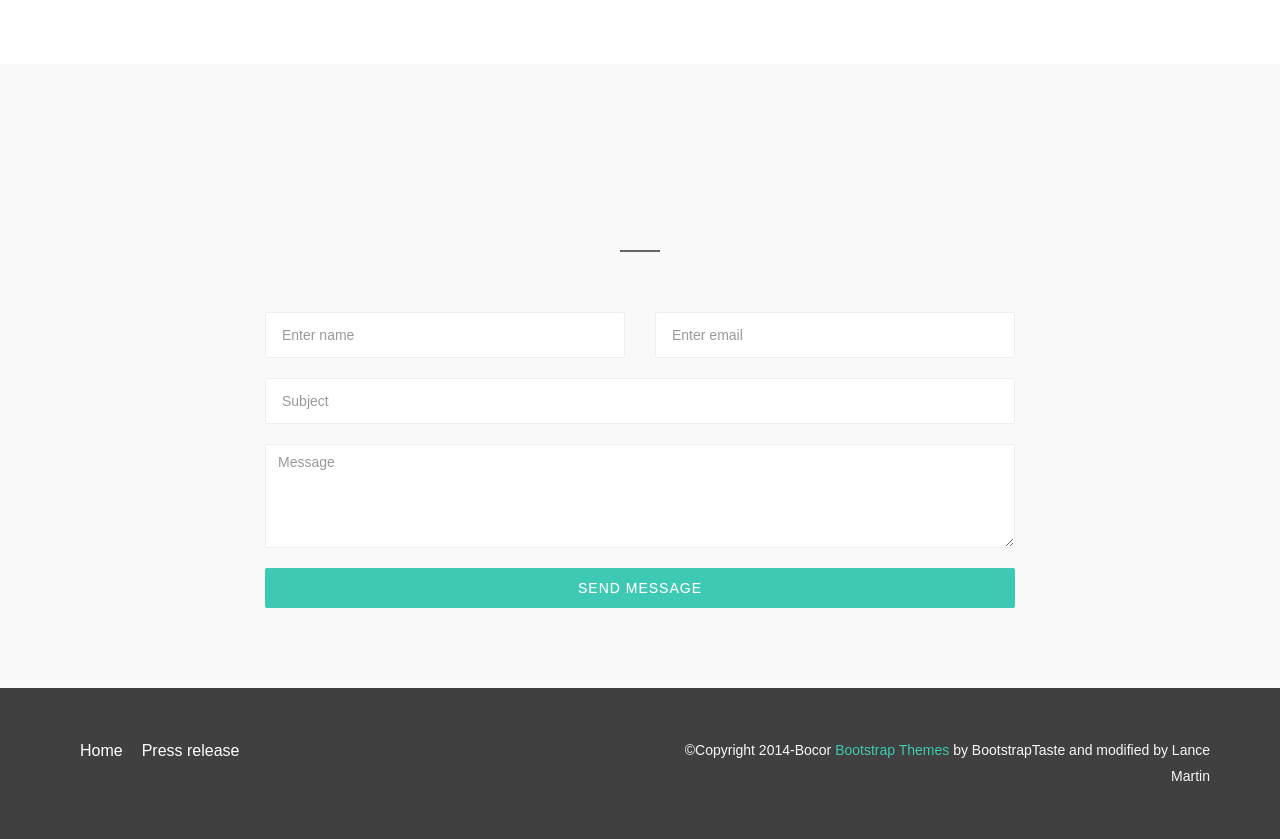
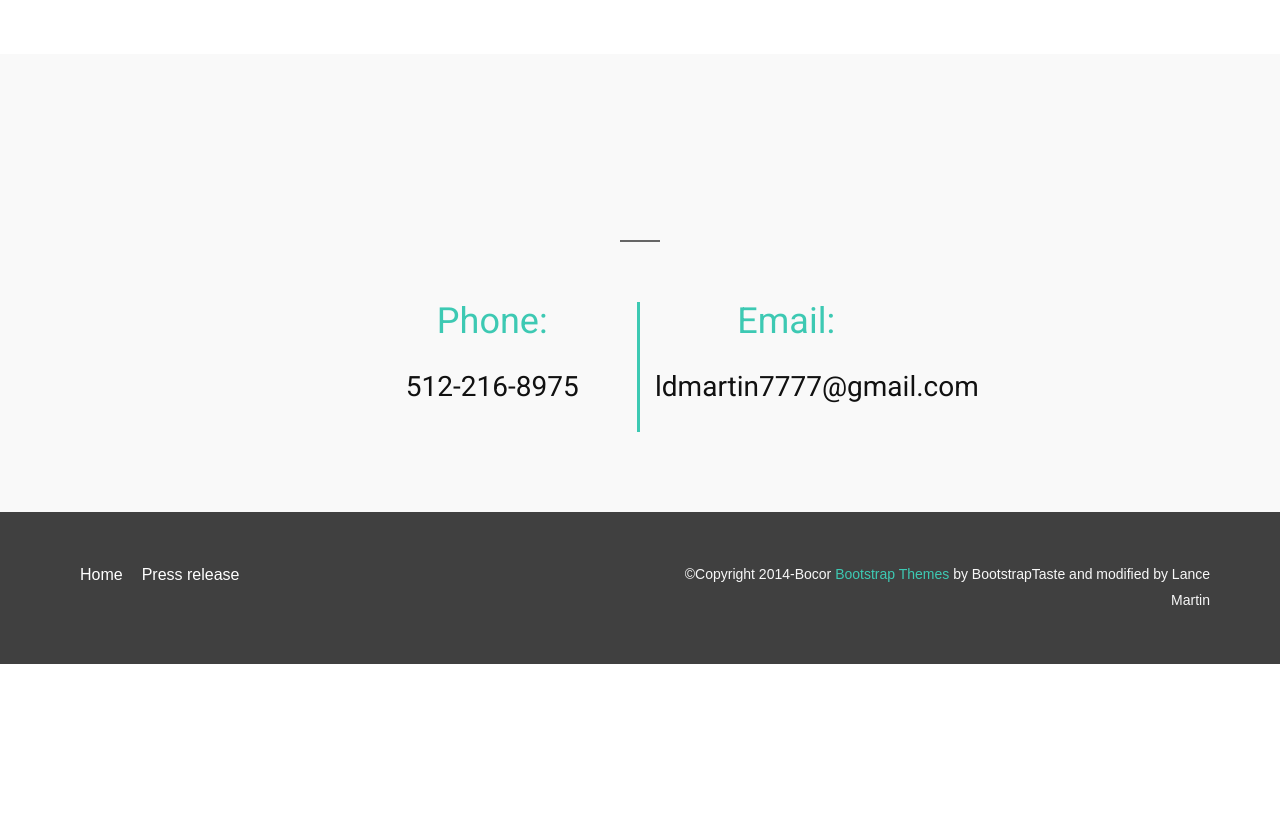
Before and after one commit to Lance-Martin/Portfolio, a PHP site: page / in a window 1280 px wide; the page is wider, and only the part inside the window is pictured. Shown: the part 2907-3746 px from the top of that part. After the commit the page ends 3571 px from the top of that part, so only its background shows below. Run offline with PHP 8.4, Linux system fonts and the light colour scheme; some libraries are stand-ins or nearby versions; some web fonts are replaced.

Commit message:
revised contact section

```diff
--- a/css/style.css
+++ b/css/style.css
@@ -1051,5 +1051,6 @@ a.btn:focus{
 .myWork:hover {
 box-sizing: border-box;
 border: 3px solid #3dc9b3;
-/*	padding-bottom: 10px; */
+padding-top: 10px;
+padding-bottom: 10px;
 }
--- a/index.html
+++ b/index.html
@@ -243,21 +243,21 @@
       							<img src="img/works/train.png" class="img-responsive" alt="img" style="height: 200px;">
       						</div>
 					      </div>
-                <div class="row gallery-item">
+                <div class="row gallery-item" style = "margin-top: 20px;">
                   <div class="col-md-3 animated fadeInUp slow myWork" id = "coders">
-      							<h5 style = "margin-top: 30px;">Coders Connect</h5>
+      							<h5>Coders Connect</h5>
       							<img src="img/works/coders.png" class="img-responsive" alt="img" style="height:200px;">
       						</div>
                   <div class="col-md-3 animated fadeInUp slower myWork" id = "burger">
-      							<h5 style = "margin-top: 30px;">Eat-Da-Burger</h5>
+      							<h5>Eat-Da-Burger</h5>
       							<img src="img/works/burger.png" class="img-responsive" alt="img" style="height:200px;">
       						</div>
                   <div class="col-md-3 animated fadeInUp myWork" id = "bamazon">
-      							<h5 style = "margin-top: 30px;">Command Line Store</h5>
+      							<h5>Command Line Store</h5>
       							<img src="img/works/bamazon.png" class="img-responsive" alt="img" style="height:200px;">
       						</div>
                   <div class="col-md-3 animated fadeInUp slow myWork" id = "liri">
-      							<h5 style = "margin-top: 30px;">LIRI</h5>
+      							<h5>LIRI</h5>
       							<img src="img/works/liri.png" class="img-responsive" alt="img" style="height:200px;">
       						</div>
                 </div>
@@ -286,31 +286,14 @@
 		<div class="container">
 
 			<div class="row marginbot-80">
-				<div class="col-md-8 col-md-offset-2">
-						<form id="contact-form">
-						<div class="row marginbot-20">
-							<div class="col-md-6 xs-marginbot-20">
-								<input type="text" class="form-control input-lg" id="name" placeholder="Enter name" required="required" />
-							</div>
-							<div class="col-md-6">
-								<input type="email" class="form-control input-lg" id="email" placeholder="Enter email" required="required" />
-							</div>
-						</div>
-						<div class="row">
-							<div class="col-md-12">
-								<div class="form-group">
-										<input type="text" class="form-control input-lg" id="subject" placeholder="Subject" required="required" />
-								</div>
-								<div class="form-group">
-									<textarea name="message" id="message" class="form-control" rows="4" cols="25" required="required"
-										placeholder="Message"></textarea>
-								</div>
-								<button type="submit" class="btn btn-skin btn-lg btn-block" id="btnContactUs">
-									Send Message</button>
-							</div>
-						</div>
-						</form>
-				</div>
+			  <div class="col-md-3 col-md-offset-3" style = "text-align:center; border-right: solid 3px #3dc9b3; ">
+			    <h2 style = "color:#3dc9b3;">Phone:</h2>
+          <h4>512-216-8975</h4>
+			  </div>
+        <div class="col-md-3" style = "text-align: center;">
+          <h2 style = "color:#3dc9b3;">Email:</h2>
+          <h4>ldmartin7777@gmail.com</h4>
+        </div>
 			</div>
 
 
```
